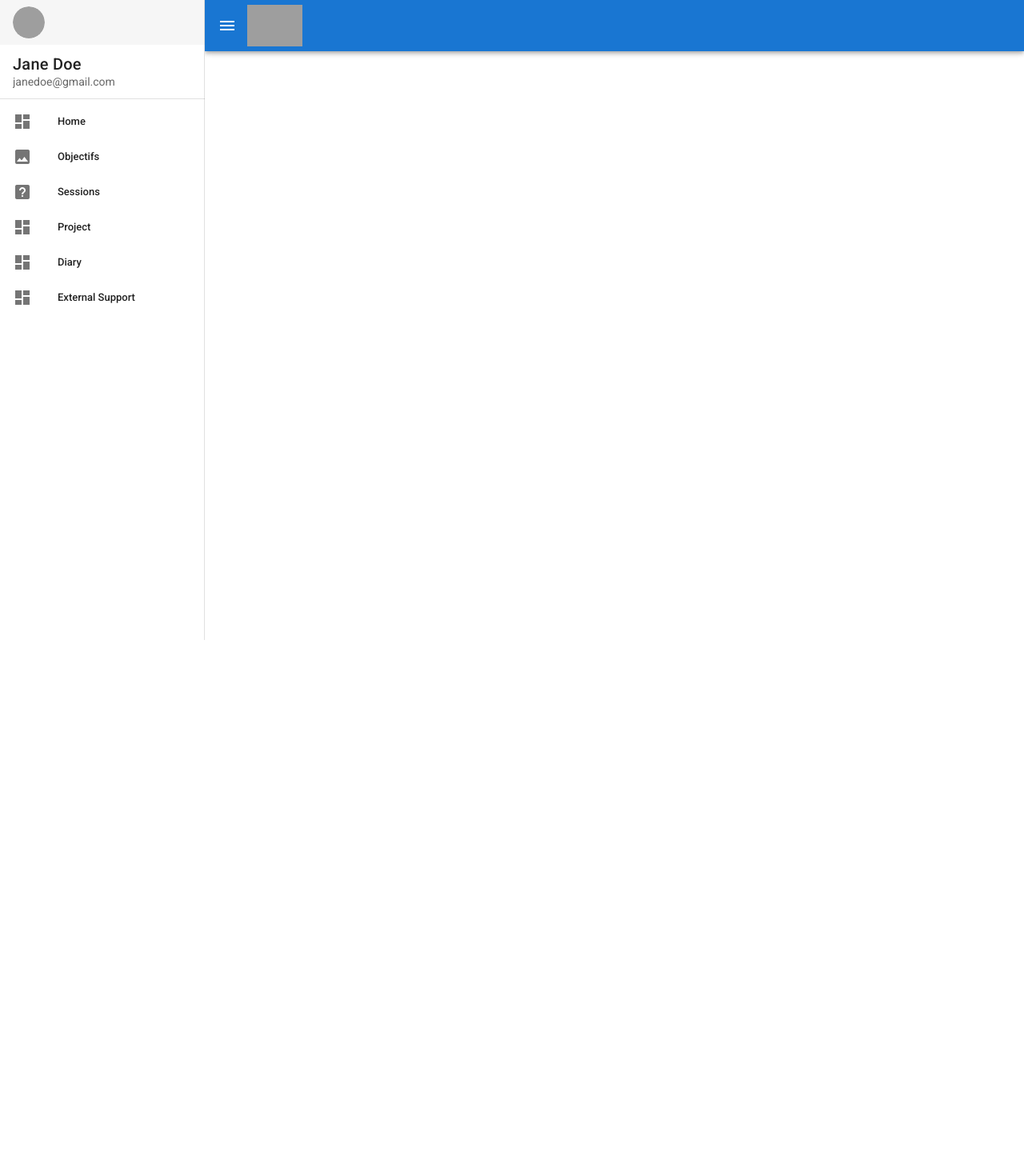
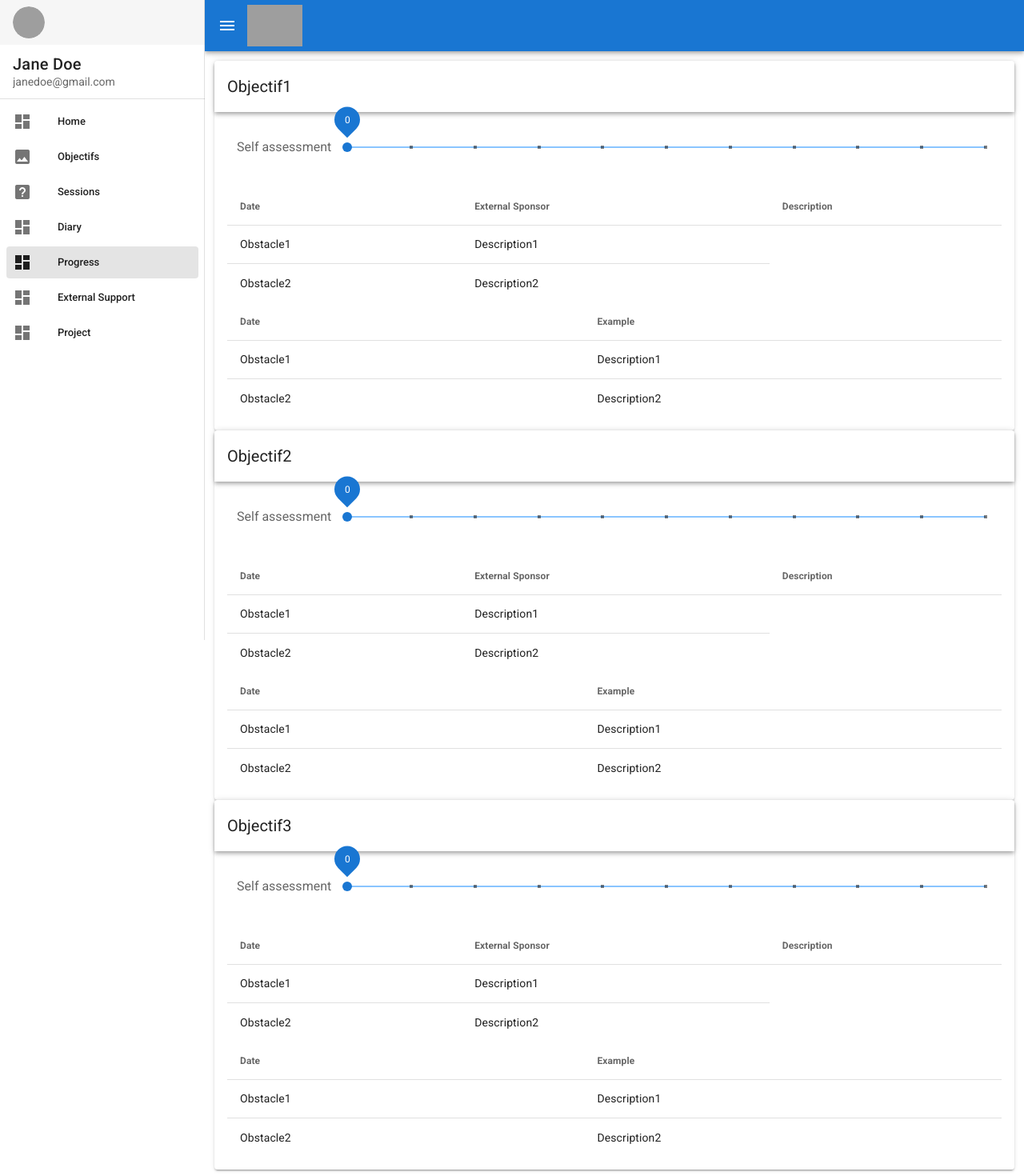
Before and after one commit to nmine/nmine.github.io, a Vue app: page /progress in a window 1280 px wide. Shown: the top 1470 px of the page at 80% size. Before the commit the page ends 800 px from the top, so only its background shows below. Built offline with nearby package versions, Linux system fonts and the light colour scheme; grey boxes are pictures that could not be loaded; what vue-calendly would draw is missing.

Commit message:
Progress, Diary

```diff
--- a/src/App.vue
+++ b/src/App.vue
@@ -81,9 +81,10 @@
                 { title: 'Home', icon: 'mdi-view-dashboard', path: '/'},
                 { title: 'Objectifs', icon: 'mdi-image' , path: '/idp'},
                 { title: 'Sessions', icon: 'mdi-help-box' , path: '/sessions'},
+                { title: 'Diary', icon: 'mdi-view-dashboard', path: '/diary'},
+                { title: 'Progress', icon: 'mdi-view-dashboard', path: '/progress'},
+                { title: 'External Support', icon: 'mdi-view-dashboard', path: '/externalsupport'},
                 { title: 'Project', icon: 'mdi-view-dashboard', path: '/project'},
-                { title: 'Diary', icon: 'mdi-view-dashboard', path: '/diary'},
-                { title: 'External Support', icon: 'mdi-view-dashboard', path: '/externalsupport'},
             ],
             right: null,
         }),
--- a/src/router/index.js
+++ b/src/router/index.js
@@ -8,6 +8,7 @@ import Profile from "../views/Profile";
 import Project from "../views/Project";
 import Diary from "@/views/Diary";
 import ExternalSupport from "@/views/ExternalSupport";
+import Progress from "@/views/Progress";
 
 Vue.use(VueRouter)
 
@@ -51,6 +52,11 @@ const routes = [
         path: '/externalsupport',
         name: 'External Support',
         component: ExternalSupport
+    },
+    {
+        path: '/progress',
+        name: 'Progress',
+        component: Progress
     }
 ]
 
--- a/src/views/Diary.vue
+++ b/src/views/Diary.vue
@@ -7,7 +7,7 @@
         <v-card>
           <v-toolbar
           >
-            <v-toolbar-title>Key Take away</v-toolbar-title>
+            <v-toolbar-title>Diary</v-toolbar-title>
             <v-spacer></v-spacer>
 
             <v-btn>Add</v-btn>
@@ -19,13 +19,16 @@
                 <thead>
                 <tr>
                   <th class="text-left">
-                    Name
+                    Date
                   </th>
                   <th class="text-left">
-                    Description
+                    Content
                   </th>
                   <th class="text-left">
-                    Overcoming Strategy
+                    Session
+                  </th>
+                  <th class="text-left">
+                    Event
                   </th>
                 </tr>
                 </thead>
@@ -37,48 +40,6 @@
                   <td>{{ item.name }}</td>
                   <td>{{ item.description }}</td>
                   <td>{{ item.strategy }}</td>
-                </tr>
-                </tbody>
-              </template>
-            </v-simple-table>
-          </v-card-text>
-        </v-card>
-      </v-col>
-      <v-col
-          cols="12"
-      >
-        <v-card>
-          <v-toolbar
-          >
-            <v-toolbar-title>Commitments</v-toolbar-title>
-            <v-spacer></v-spacer>
-
-            <v-btn>Add</v-btn>
-
-          </v-toolbar>
-          <v-card-text>
-            <v-simple-table>
-              <template v-slot:default>
-                <thead>
-                <tr>
-                  <th class="text-left">
-                    Name
-                  </th>
-                  <th class="text-left">
-                    Description
-                  </th>
-                  <th class="text-left">
-                    Link
-                  </th>
-                </tr>
-                </thead>
-                <tbody>
-                <tr
-                    v-for="item in desserts"
-                    :key="item.name"
-                >
-                  <td>{{ item.name }}</td>
-                  <td>{{ item.description }}</td>
                   <td>{{ item.strategy }}</td>
                 </tr>
                 </tbody>
--- /dev/null
+++ b/src/views/Progress.vue
@@ -0,0 +1,250 @@
+<template>
+  <v-container>
+    <v-row>
+      <v-col
+          cols="12"
+      >
+        <v-card>
+          <v-toolbar
+          >
+            <v-toolbar-title>Objectif1</v-toolbar-title>
+            <v-spacer></v-spacer>
+          </v-toolbar>
+          <v-card-text>
+            <v-col
+                cols="12"
+            >
+              <v-slider
+                  label="Self assessment"
+                  :tick-labels="seasons"
+                  min="0"
+                  max="10"
+                  ticks="always"
+                  tick-size="4"
+                  thumb-label="always"
+              >
+              </v-slider>
+            </v-col>
+            <v-simple-table>
+              <template v-slot:default>
+                <thead>
+                <tr>
+                  <th class="text-left">
+                    Date
+                  </th>
+                  <th class="text-left">
+                    External Sponsor
+                  </th>
+                  <th class="text-left">
+                    Description
+                  </th>
+                </tr>
+                </thead>
+                <tbody>
+                <tr
+                    v-for="item in desserts"
+                    :key="item.name"
+                >
+                  <td>{{ item.name }}</td>
+                  <td>{{ item.description }}</td>
+                </tr>
+                </tbody>
+              </template>
+            </v-simple-table>
+            <v-simple-table>
+              <template v-slot:default>
+                <thead>
+                <tr>
+                  <th class="text-left">
+                    Date
+                  </th>
+                  <th class="text-left">
+                    Example
+                  </th>
+                </tr>
+                </thead>
+                <tbody>
+                <tr
+                    v-for="item in desserts"
+                    :key="item.name"
+                >
+                  <td>{{ item.name }}</td>
+                  <td>{{ item.description }}</td>
+                </tr>
+                </tbody>
+              </template>
+            </v-simple-table>
+          </v-card-text>
+        </v-card>
+        <v-card>
+          <v-toolbar
+          >
+            <v-toolbar-title>Objectif2</v-toolbar-title>
+            <v-spacer></v-spacer>
+          </v-toolbar>
+          <v-card-text>
+            <v-col
+                cols="12"
+            >
+              <v-slider
+                  label="Self assessment"
+                  :tick-labels="seasons"
+                  min="0"
+                  max="10"
+                  ticks="always"
+                  tick-size="4"
+                  thumb-label="always"
+              >
+              </v-slider>
+            </v-col>
+            <v-simple-table>
+              <template v-slot:default>
+                <thead>
+                <tr>
+                  <th class="text-left">
+                    Date
+                  </th>
+                  <th class="text-left">
+                    External Sponsor
+                  </th>
+                  <th class="text-left">
+                    Description
+                  </th>
+                </tr>
+                </thead>
+                <tbody>
+                <tr
+                    v-for="item in desserts"
+                    :key="item.name"
+                >
+                  <td>{{ item.name }}</td>
+                  <td>{{ item.description }}</td>
+                </tr>
+                </tbody>
+              </template>
+            </v-simple-table>
+            <v-simple-table>
+              <template v-slot:default>
+                <thead>
+                <tr>
+                  <th class="text-left">
+                    Date
+                  </th>
+                  <th class="text-left">
+                    Example
+                  </th>
+                </tr>
+                </thead>
+                <tbody>
+                <tr
+                    v-for="item in desserts"
+                    :key="item.name"
+                >
+                  <td>{{ item.name }}</td>
+                  <td>{{ item.description }}</td>
+                </tr>
+                </tbody>
+              </template>
+            </v-simple-table>
+          </v-card-text>
+        </v-card>
+        <v-card>
+          <v-toolbar
+          >
+            <v-toolbar-title>Objectif3</v-toolbar-title>
+            <v-spacer></v-spacer>
+          </v-toolbar>
+          <v-card-text>
+            <v-col
+                cols="12"
+            >
+              <v-slider
+                  label="Self assessment"
+                  :tick-labels="seasons"
+                  min="0"
+                  max="10"
+                  ticks="always"
+                  tick-size="4"
+                  thumb-label="always"
+              >
+              </v-slider>
+            </v-col>
+            <v-simple-table>
+              <template v-slot:default>
+                <thead>
+                <tr>
+                  <th class="text-left">
+                    Date
+                  </th>
+                  <th class="text-left">
+                    External Sponsor
+                  </th>
+                  <th class="text-left">
+                    Description
+                  </th>
+                </tr>
+                </thead>
+                <tbody>
+                <tr
+                    v-for="item in desserts"
+                    :key="item.name"
+                >
+                  <td>{{ item.name }}</td>
+                  <td>{{ item.description }}</td>
+                </tr>
+                </tbody>
+              </template>
+            </v-simple-table>
+            <v-simple-table>
+              <template v-slot:default>
+                <thead>
+                <tr>
+                  <th class="text-left">
+                    Date
+                  </th>
+                  <th class="text-left">
+                    Example
+                  </th>
+                </tr>
+                </thead>
+                <tbody>
+                <tr
+                    v-for="item in desserts"
+                    :key="item.name"
+                >
+                  <td>{{ item.name }}</td>
+                  <td>{{ item.description }}</td>
+                </tr>
+                </tbody>
+              </template>
+            </v-simple-table>
+          </v-card-text>
+        </v-card>
+      </v-col>
+    </v-row>
+
+  </v-container>
+</template>
+
+<script>
+// @ is an alias to /src
+
+export default {
+  name: 'Progress',
+  components: {},
+  data: () => ({
+    desserts: [
+      {
+        name: 'Obstacle1',
+        description: 'Description1',
+        strategy: 'Strategy1',
+      },
+      {
+        name: 'Obstacle2',
+        description: 'Description2',
+        strategy: 'Strategy2',
+      },
+    ],
+  })
+}
+</script>
```
